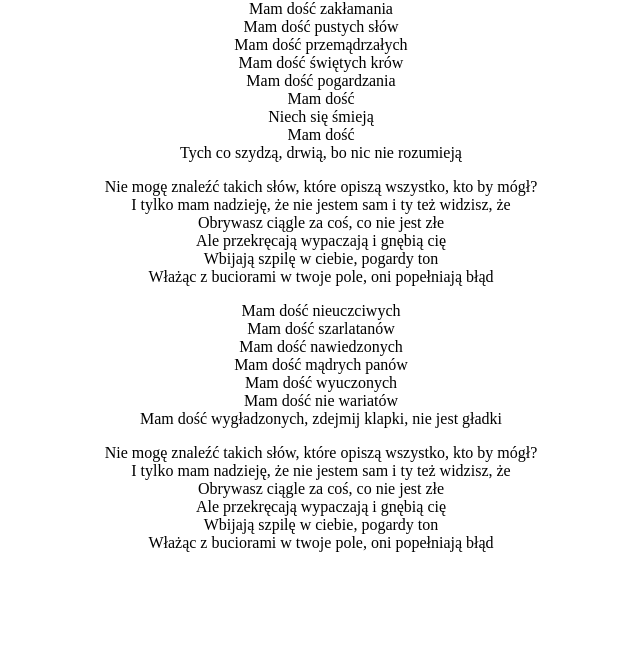
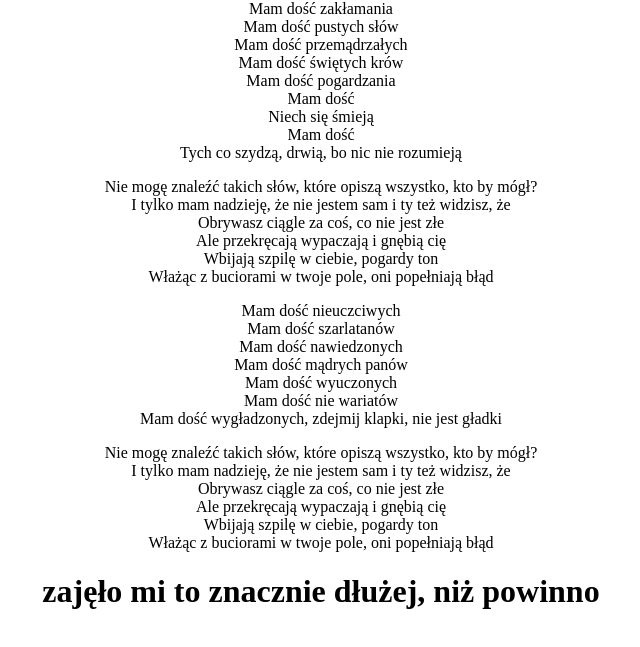
Before and after one commit to Cornholio8/Kabanos, a plain HTML site: page index.html in a window 1280 px wide. Shown: the part 127-774 px from the top of the page, without its empty margins (319-959 px from the left). Drawn offline with Linux system fonts and the light colour scheme.

Commit message:
Add index.html

```diff
--- a/index.html
+++ b/index.html
@@ -38,5 +38,6 @@
         <br>Ale przekręcają wypaczają i gnębią cię
         <br>Wbijają szpilę w ciebie, pogardy ton
         <br>Włażąc z buciorami w twoje pole, oni popełniają błąd</p>
+    <h1>zajęło mi to znacznie dłużej, niż powinno</h1>
   </body>
 </html>
```
